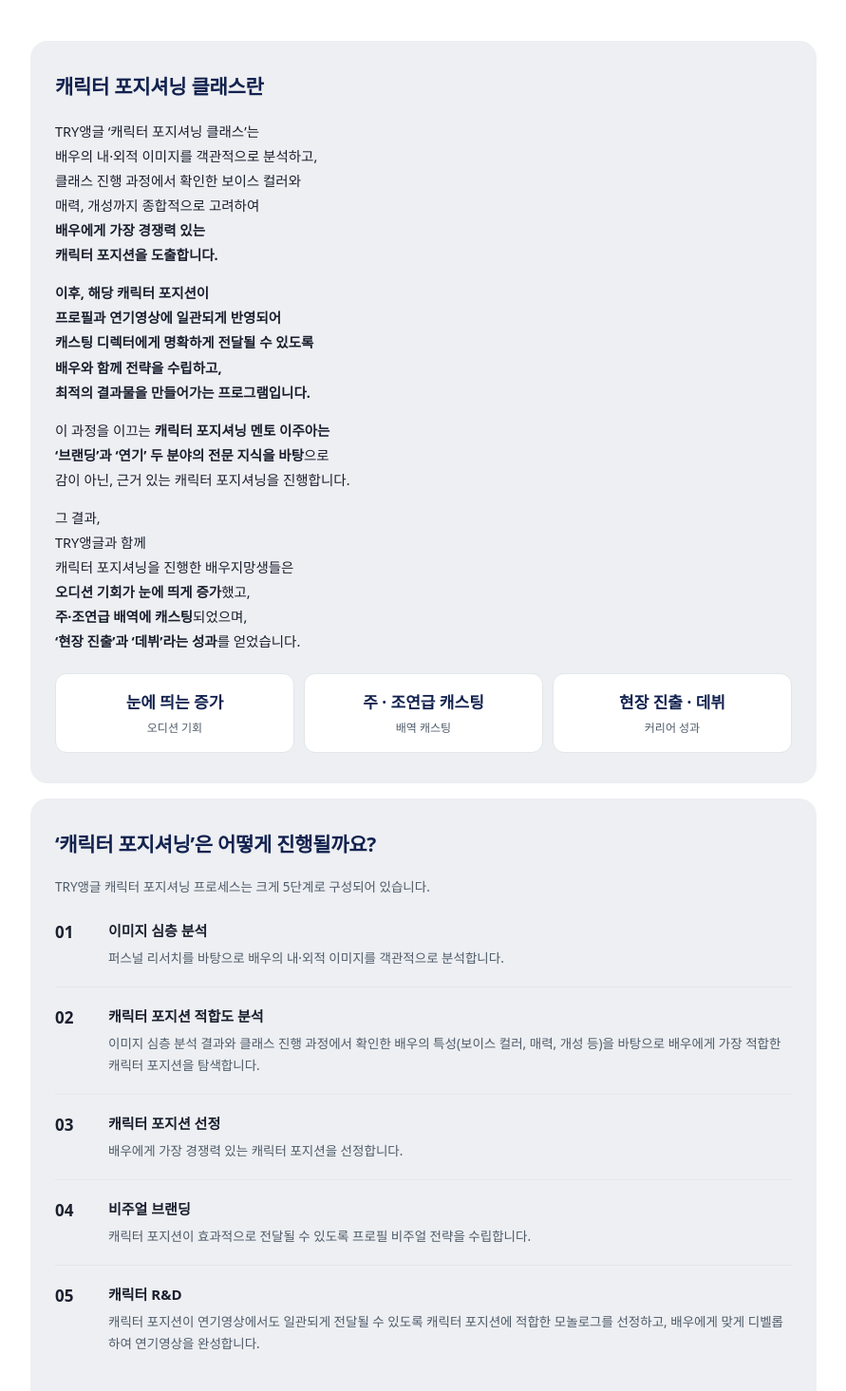
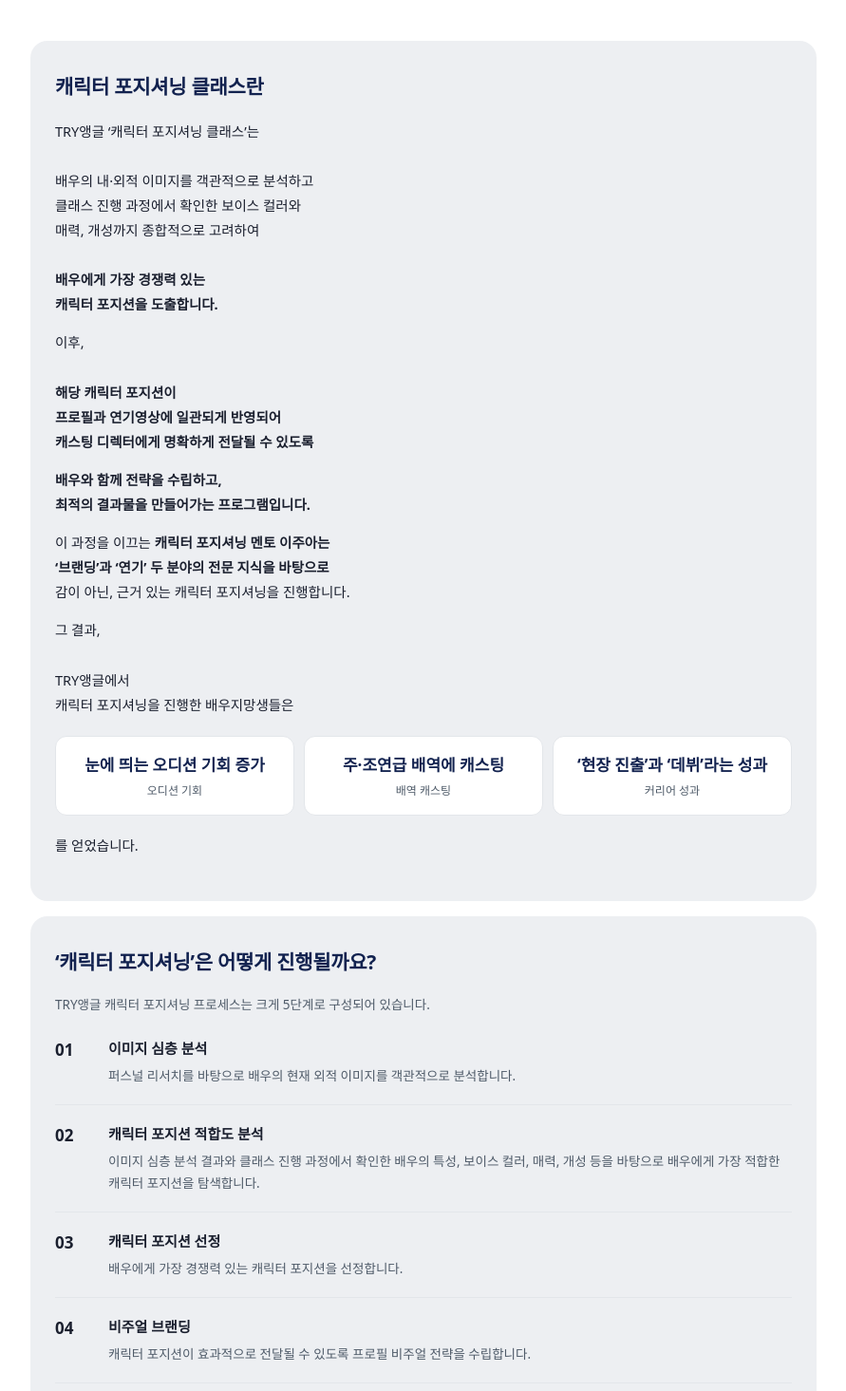
Before and after one commit to tkddnjs2959-lab/tryangle-homepage, a Next.js app: page / in a window 1280 px wide. Shown: the part 480-1945 px from the top of the page at 95% size, without its empty margins (194-1085 px from the left). Built offline with nearby package versions, Linux system fonts and the light colour scheme.

Commit message:
메인페이지 문구 및 신청 안내 수정

```diff
--- a/src/app/page.module.css
+++ b/src/app/page.module.css
@@ -213,6 +213,10 @@
 }
 .calloutSub { font-size: 12.5px; color: var(--sub); line-height: 1.7; margin: 10px 0 0; }
 .calloutTitle { font-size: 16px; font-weight: 800; color: var(--navy); margin: 0 0 10px; }
+
+/* 모바일 화면에서만 줄바꿈 (데스크톱에서는 이어서 표시) */
+.brMobile { display: none; }
+@media (max-width: 560px) { .brMobile { display: block; content: ''; } }
 .schedule { width: 100%; border-collapse: collapse; margin: 12px 0; font-size: 13px; }
 .schedule td { padding: 8px 4px; border-bottom: 1px solid var(--sky-line); }
 .schedule td:first-child { font-weight: 700; color: var(--navy); width: 110px; }
--- a/src/app/page.tsx
+++ b/src/app/page.tsx
@@ -8,12 +8,12 @@ const PROCESS = [
   {
     n: '01',
     title: '이미지 심층 분석',
-    body: '퍼스널 리서치를 바탕으로 배우의 내·외적 이미지를 객관적으로 분석합니다.',
+    body: '퍼스널 리서치를 바탕으로 배우의 현재 외적 이미지를 객관적으로 분석합니다.',
   },
   {
     n: '02',
     title: '캐릭터 포지션 적합도 분석',
-    body: '이미지 심층 분석 결과와 클래스 진행 과정에서 확인한 배우의 특성(보이스 컬러, 매력, 개성 등)을 바탕으로 배우에게 가장 적합한 캐릭터 포지션을 탐색합니다.',
+    body: '이미지 심층 분석 결과와 클래스 진행 과정에서 확인한 배우의 특성, 보이스 컬러, 매력, 개성 등을 바탕으로 배우에게 가장 적합한 캐릭터 포지션을 탐색합니다.',
   },
   {
     n: '03',
@@ -36,7 +36,7 @@ const CAREER = [
   '세종대학교 대학원 예술학 박사 수료 (연기 전공)',
   '세종대학교 대학원 예술학 석사 (연기 전공)',
   '배우 브랜딩 전문기업 TRY앵글 CEO',
-  '도서 『퍼스널브랜딩 바이블』 저자',
+  '전 퍼스널브랜딩바이블 대표',
   '한국퍼스널브랜딩연구소 콘텐츠개발본부 책임연구원',
   'SM엔터테인먼트 소속생 연기 지도',
   '본스타트레이닝센터 연기트레이너',
@@ -45,7 +45,6 @@ const CAREER = [
 export default function Home() {
   return (
     <>
-      {/* ---------- 헤더 ---------- */}
       <header className={styles.nav}>
         <div className={styles.navInner}>
           <div className={styles.logo}>
@@ -59,7 +58,6 @@ export default function Home() {
       </header>
 
       <main className={styles.page}>
-        {/* ---------- 히어로 ---------- */}
         <section className={styles.hero}>
           <Image
             src="/logo.jpg"
@@ -83,29 +81,34 @@ export default function Home() {
           </div>
         </section>
 
-        {/* ---------- 소개 ---------- */}
         <section className={styles.sheet}>
           <h2 className={styles.h2}>캐릭터 포지셔닝 클래스란</h2>
           <p className={styles.body}>
-            TRY앵글 &lsquo;캐릭터 포지셔닝 클래스&rsquo;는
+            TRY앵글 ‘캐릭터 포지셔닝 클래스’는
             <br />
-            배우의 내·외적 이미지를 객관적으로 분석하고,
+            <br />
+            배우의 내·외적 이미지를 객관적으로 분석하고
             <br />
             클래스 진행 과정에서 확인한 보이스 컬러와
             <br />
             매력, 개성까지 종합적으로 고려하여
+            <br />
             <br />
             <strong>배우에게 가장 경쟁력 있는</strong>
             <br />
             <strong>캐릭터 포지션을 도출합니다.</strong>
           </p>
           <p className={styles.body}>
-            <strong>이후, 해당 캐릭터 포지션이</strong>
+            이후,
+            <br />
+            <br />
+            <strong>해당 캐릭터 포지션이</strong>
             <br />
             <strong>프로필과 연기영상에 일관되게 반영되어</strong>
             <br />
             <strong>캐스팅 디렉터에게 명확하게 전달될 수 있도록</strong>
-            <br />
+          </p>
+          <p className={styles.body}>
             <strong>배우와 함께 전략을 수립하고,</strong>
             <br />
             <strong>최적의 결과물을 만들어가는 프로그램입니다.</strong>
@@ -113,44 +116,46 @@ export default function Home() {
           <p className={styles.body}>
             이 과정을 이끄는 <strong>캐릭터 포지셔닝 멘토 이주아는</strong>
             <br />
-            <strong>&lsquo;브랜딩&rsquo;과 &lsquo;연기&rsquo; 두 분야의 전문 지식을 바탕</strong>으로
+            <strong>‘브랜딩’과 ‘연기’ 두 분야의 전문 지식을 바탕으로</strong>
             <br />
             감이 아닌, 근거 있는 캐릭터 포지셔닝을 진행합니다.
           </p>
           <p className={styles.body}>
             그 결과,
             <br />
-            TRY앵글과 함께
+            <br />
+            TRY앵글에서
             <br />
             캐릭터 포지셔닝을 진행한 배우지망생들은
             <br />
-            <strong>오디션 기회가 눈에 띄게 증가</strong>했고,
-            <br />
-            <strong>주·조연급 배역에 캐스팅</strong>되었으며,
-            <br />
-            <strong>&lsquo;현장 진출&rsquo;과 &lsquo;데뷔&rsquo;라는 성과</strong>를 얻었습니다.
           </p>
 
           <div className={styles.stats}>
             <div className={styles.stat}>
-              <b>눈에 띄는 증가</b>
+              <b>눈에 띄는 오디션 기회 증가</b>
               <span>오디션 기회</span>
             </div>
             <div className={styles.stat}>
-              <b>주 · 조연급 캐스팅</b>
+              <b>주·조연급 배역에 캐스팅</b>
               <span>배역 캐스팅</span>
             </div>
             <div className={styles.stat}>
-              <b>현장 진출 · 데뷔</b>
+              <b>‘현장 진출’과 ‘데뷔’라는 성과</b>
               <span>커리어 성과</span>
             </div>
           </div>
+          <p className={styles.body} style={{ marginTop: 18 }}>
+            를 얻었습니다.
+          </p>
         </section>
 
-        {/* ---------- 프로세스 ---------- */}
         <section className={styles.sheet}>
-          <h2 className={styles.h2}>&lsquo;캐릭터 포지셔닝&rsquo;은 어떻게 진행될까요?</h2>
-          <p className={styles.bodyMuted}>TRY앵글 캐릭터 포지셔닝 프로세스는 크게 5단계로 구성되어 있습니다.</p>
+          <h2 className={styles.h2}>‘캐릭터 포지셔닝’은 어떻게 진행될까요?</h2>
+          <p className={styles.bodyMuted}>
+            TRY앵글 캐릭터 포지셔닝 프로세스는
+            <br className={styles.brMobile} />
+            {' '}크게 5단계로 구성되어 있습니다.
+          </p>
 
           <ol className={styles.steps}>
             {PROCESS.map((p) => (
@@ -165,14 +170,9 @@ export default function Home() {
           </ol>
 
           <div className={styles.callout}>
-            💡 본 프로그램은 소수 정예로 운영됩니다.
-            <br />
-            <br />
             배우 한 분 한 분을 깊이 있게 분석하고,
             <br />
-            <br />
             완성도 높은 캐릭터 포지셔닝을 제공하기 위해
-            <br />
             <br />
             모집 인원에 제한을 두고 있습니다.
             <br />
@@ -181,7 +181,6 @@ export default function Home() {
           </div>
         </section>
 
-        {/* ---------- 진행 방식 · 일정 ---------- */}
         <section className={styles.sheet}>
           <h2 className={styles.h2}>진행 방식</h2>
           <div className={styles.stats}>
@@ -191,7 +190,7 @@ export default function Home() {
             </div>
             <div className={styles.stat}>
               <b>주 1회 · 90분</b>
-              <span>월 4회 진행</span>
+              <span>총 4회 진행</span>
             </div>
             <div className={styles.stat}>
               <b>최대 4명</b>
@@ -232,24 +231,27 @@ export default function Home() {
           </div>
         </section>
 
-        {/* ---------- 비용 ---------- */}
         <section className={styles.sheet}>
           <h2 className={styles.h2}>비용 안내</h2>
           <div className={styles.priceBox}>
-            <div className={styles.priceOld}>정가 · 월 65만원</div>
+            <div className={styles.priceOld}>정가 · 65만원</div>
             <div className={styles.priceNew}>
-              8기 특별가 · <b>월 45만원</b>
+              8기 한정가 · <b>45만원</b>
               <em>8기 모집 기간 한정</em>
             </div>
           </div>
           <p className={styles.bodyMuted}>
-            현재 TRY앵글 캐릭터 포지셔닝 클래스 8기 상담 및 신청이 진행 중입니다.
+            현재 TRY앵글 캐릭터 포지셔닝 클래스는
+            <br className={styles.brMobile} />
+            {' '}8기 상담 및 신청이 진행 중입니다.
             <br />
-            정원 마감 시 모집이 조기 종료될 수 있으니, 상담을 원하시는 경우 미리 신청해주세요.
+            <br className={styles.brMobile} />
+            정원 마감 시 모집이 조기 종료될 수 있으니,
+            <br className={styles.brMobile} />
+            {' '}상담을 원하시는 경우 미리 신청해주세요.
           </p>
         </section>
 
-        {/* ---------- 1:1 맞춤형 ---------- */}
         <section className={`${styles.sheet} ${styles.privateSheet}`}>
           <span className={styles.privateTag}>1:1 맞춤형</span>
           <h2 className={styles.h2}>1:1 캐릭터 포지셔닝</h2>
@@ -259,9 +261,9 @@ export default function Home() {
           <p className={styles.body}>
             1:1 캐릭터 포지셔닝은 브랜딩 어드바이저가 배우와 1:1로 전 과정을 함께 설계하는 프리미엄 프로그램입니다.
             <br />
-            배우의 내·외적 이미지를 객관적으로 분석하고,
+            배우의 현재 외적 이미지를 객관적으로 분석하고,
             <br />
-            과정 전반에서 확인한 보이스 컬러와 매력, 개성까지 종합적으로 고려하여
+            과정 전반에서 확인한 보이스 컬러, 매력, 개성까지 종합적으로 고려하여
             <br />
             배우에게 가장 경쟁력 있는 캐릭터 포지션을 도출합니다.
             <br />
@@ -276,7 +278,7 @@ export default function Home() {
           <div className={styles.stats}>
             <div className={styles.stat}>
               <b>주 1회 · 45분</b>
-              <span>월 4회 진행</span>
+              <span>총 4회 진행</span>
             </div>
             <div className={styles.stat}>
               <b>100%</b>
@@ -289,7 +291,6 @@ export default function Home() {
           </div>
         </section>
 
-        {/* ---------- 멘토 소개 ---------- */}
         <section id="mentor" className={styles.sheet}>
           <div className={styles.mentorHead}>
             <Image
@@ -304,8 +305,8 @@ export default function Home() {
               <h2 className={styles.h2}>이주아</h2>
               <p className={styles.bodyMuted}>TRY앵글 대표 브랜딩 어드바이저</p>
               <p className={styles.body}>
-                &lsquo;브랜딩&rsquo;과 &lsquo;연기&rsquo; 두 분야의 전문 지식을 바탕으로 최적의 캐릭터
-                포지션을 확립할 수 있도록 돕습니다.
+                ‘브랜딩’과 ‘연기’ 두 분야의 전문 지식을 바탕으로 최적의 캐릭터
+                포지션을 정립할 수 있도록 돕습니다.
               </p>
             </div>
           </div>
@@ -332,6 +333,42 @@ export default function Home() {
           </ul>
         </section>
 
+        <section className={styles.sheet}>
+          <h2 className={styles.h2}>상담 및 신청 안내</h2>
+          <p className={styles.body}>
+            1:1 방문상담에서는
+            <br />
+            배우님이 현재 가지고 계신 고민을 함께 나누고,
+            <br />
+            TRY앵글의 캐릭터 포지셔닝 클래스가
+            <br />
+            어떤 방식으로 도움이 될 수 있는지 안내해드립니다.
+          </p>
+          <p className={styles.body}>
+            또한,
+            <br />
+            <br />
+            캐릭터 포지셔닝 클래스 세부 프로세스와
+            <br />
+            실제 수강생들의 변화 사례까지
+            <br />
+            함께 확인하실 수 있습니다.
+          </p>
+          <p className={styles.body}>
+            클래스 문의 및 방문상담 예약은
+            <br />
+            TRY앵글 카카오톡 채널을 이용해주세요.
+          </p>
+
+          <a
+            className={`${styles.kakaoBtn} ${styles.kakaoBtnWide}`}
+            href={KAKAO_URL}
+            target="_blank"
+            rel="noopener noreferrer"
+          >
+            TRY앵글 공식 카카오톡 채널 바로가기
+          </a>
+        </section>
       </main>
 
       <footer className={styles.footer}>
```
